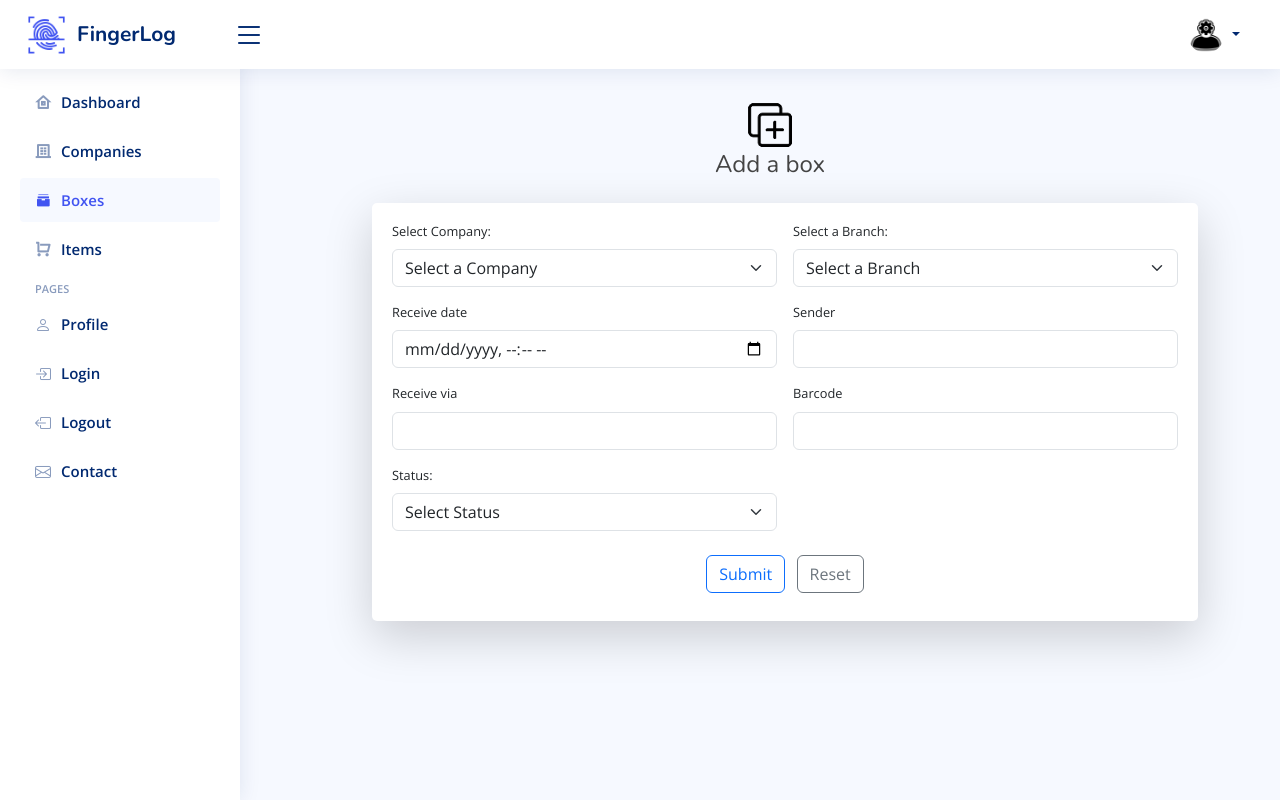
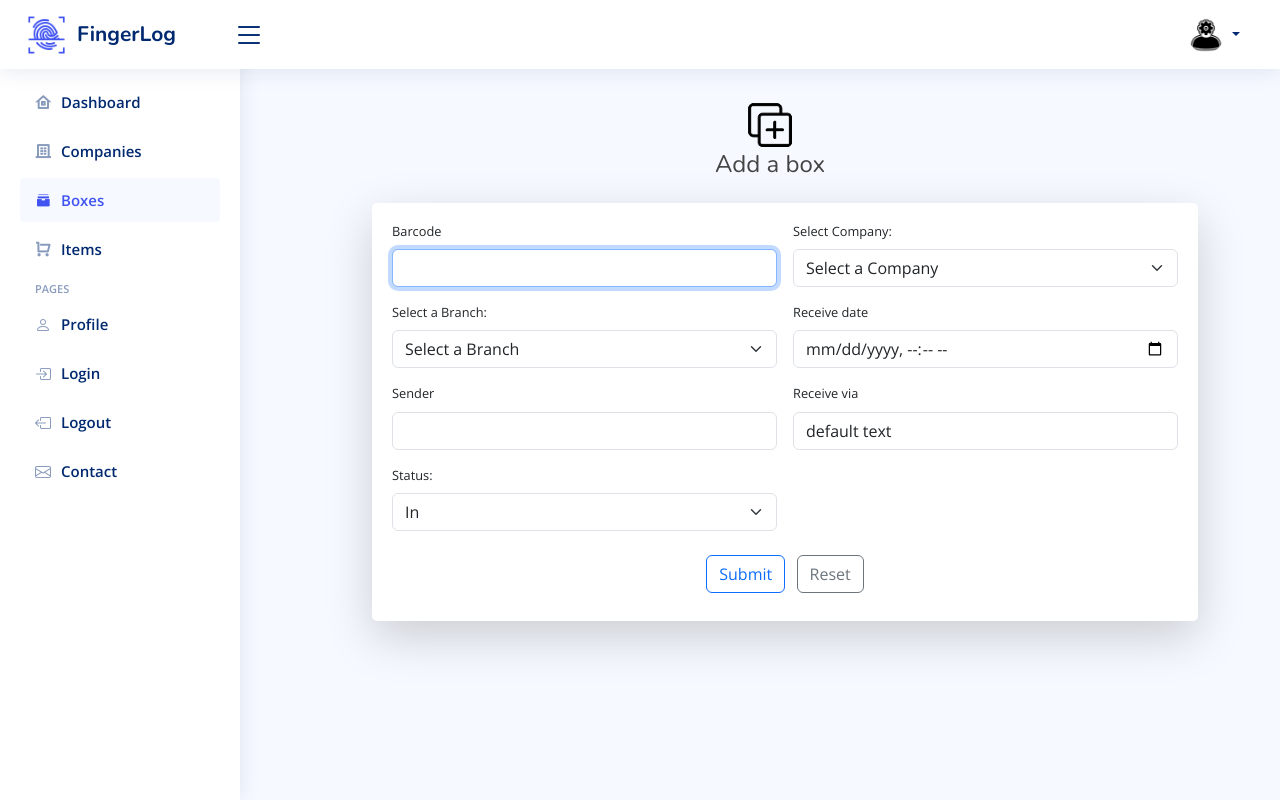
Before and after one commit to kamranzafar4343/NiceAdmin, a PHP site: page /createBox.php in a window 1280 px wide. Run offline with PHP 8.4, Linux system fonts and the light colour scheme; the visitor is signed in with stand-in values (Sample User, id 1); data that the repository does not hold is empty; some libraries are stand-ins or nearby versions; some web fonts are replaced.

Commit message:
minor changes

```diff
--- a/createBox.php
+++ b/createBox.php
@@ -23,6 +23,10 @@ if ($resultData->num_rows > 0) {
     $adminName = $row2['name'];
     $adminEmail = $row2['email'];
 }
+
+//show default receive via value
+$pre_val_receive_via =  isset($_POST['rec_via']) ? $_POST['rec_via'] : 'default text';
+
 
 if ($_SERVER['REQUEST_METHOD'] == 'POST') {
     $company_id = mysqli_real_escape_string($conn, $_POST['company']);
@@ -51,6 +55,7 @@ if ($_SERVER['REQUEST_METHOD'] == 'POST') {
     }
 
     $conn->close();
+
 }
 
 ?>
@@ -430,6 +435,15 @@ if ($_SERVER['REQUEST_METHOD'] == 'POST') {
                 <!-- Multi Columns Form -->
                 <form class="row g-3 needs-validation" action="" method="POST">
 
+                <div class="col-md-6">
+                        <label class="form-label">Barcode</label>
+                        <input type="text" class="form-control" name="barcode" id="box_barcode"  pattern="[a-zA-Z0-9]{7}"
+                        title="Input must be exactly 7 characters long and contain letters and digits only." autofocus>
+                        <div id="barcodeFeedback" class="invalid-feedback" >
+                            <!-- Error message will be displayed here -->
+                        </div>
+                    </div>
+
                     <div class="col-md-6">
                         <label for="company">Select Company:</label>
                         <select id="company" class="form-select" name="company" required>
@@ -437,7 +451,7 @@ if ($_SERVER['REQUEST_METHOD'] == 'POST') {
 
                             <?php
 
-                            //fetch companies
+//fetch companies
                             $result = $conn->query("SELECT comp_id, comp_name FROM compani");
                             while ($row = $result->fetch_assoc()) {
                                 echo "<option value='{$row['comp_id']}'>{$row['comp_name']}</option>";
@@ -456,34 +470,26 @@ if ($_SERVER['REQUEST_METHOD'] == 'POST') {
 
                     <div class="col-md-6">
                         <label for="rec_date">Receive date</label>
-                        <input type="datetime-local" class="form-control" name="rec_date" required>
+                        <input type="datetime-local" class="form-control" name="rec_date" id="rec_date" required>
                     </div>
                     <div class="col-md-6">
                         <label for="sender">Sender</label>
-                        <input type="text" class="form-control" name="sender">
+                        <input type="text" class="form-control" name="sender" id="sender">
                     </div>
 
                     <div class="col-md-6">
                         <label for="rec_via">Receive via</label>
-                        <input type="text" class="form-control" name="rec_via" required>
+                        <input type="text" class="form-control" name="rec_via" id="rec_via" value="<?= htmlspecialchars($pre_val_receive_via);?>" required>
                     </div>
 
-                    <div class="col-md-6">
-                        <label class="form-label">Barcode</label>
-                        <input type="text" class="form-control" name="barcode" id="box_barcode"  pattern="[a-zA-Z0-9]{7}"
-                        title="Input must be exactly 7 characters long and contain letters and digits only.">
-                        <div id="barcodeFeedback" class="invalid-feedback">
-                            <!-- Error message will be displayed here -->
-                        </div>
-                    </div>
 
                     <div class="col-md-6">
                         <label for="status">Status:</label>
                         <select id="status" class="form-select" name="status" required>
                             <option value="">Select Status</option>
-                            <option value="In">In</option>
-                            <option value="Out">Out</option>
-                            <option value="Ready for Destroy">Ready for Destroy</option>
+                            <option value="In" selected>In</option>
+                            <!-- <option value="Out">Out</option>
+                            <option value="Ready for Destroy">Ready for Destroy</option> -->
                         </select>
                     </div>
 
@@ -531,6 +537,8 @@ if ($_SERVER['REQUEST_METHOD'] == 'POST') {
             const companySelect = document.getElementById('company');
             const branchSelect = document.getElementById('branch');
             const boxSelect = document.getElementById('box');
+            const senderSelect = document.getElementById('sender');
+
 
             // Retrieve the previously selected company from localStorage
             const selectedCompany = localStorage.getItem('selectedCompany');
@@ -567,6 +575,18 @@ if ($_SERVER['REQUEST_METHOD'] == 'POST') {
             boxSelect.addEventListener('change', function() {
                 localStorage.setItem('selectedBox', this.value);
             });
+
+            // Retrieve the previously selected sender from localStorage
+            const selectedSender = localStorage.getItem('selectedSender');
+            if (selectedSender) {
+                senderSelect.value = selectedSender;
+            }
+
+            // Store the selected box in localStorage on change
+            senderSelect.addEventListener('change', function() {
+                localStorage.setItem('selectedSender', this.value);
+            });
+
 
             // Function to load branches via AJAX
             function loadBranches(company_id) {
--- a/default value/new.php
+++ b/default value/new.php
@@ -1,5 +1,5 @@
 <?php
-// Simulate the previously selected value (from database or after form submission)
+// Simulate the previously selected dropdown value (from database or after form submission)
 $previous_value = isset($_POST['my_select']) ? $_POST['my_select'] : 'default_value';
 $previous_value2 = isset($_POST['my_select2']) ? $_POST['my_select2'] : 'default_value';
 ?>
```
Also changed, not shown: box.php (+1 -10 lines), showItems.php (+8 -16 lines).
